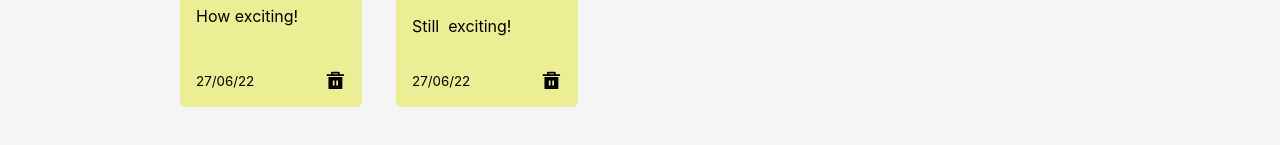
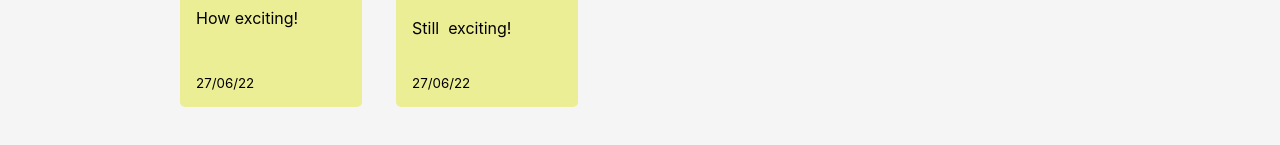
Before and after one commit to KamCoder5/memo-board, a React (Create React App) app: page / in a window 1280 px wide. Shown: the part 207-352 px from the top of the page. Built offline with nearby package versions, Linux system fonts and the light colour scheme.

Commit message:
Delete icon conditionally renders

```diff
--- a/src/components/Memo.js
+++ b/src/components/Memo.js
@@ -1,18 +1,35 @@
 import { RiDeleteBin5Fill } from "react-icons/ri";
+import { useState } from "react";
 function Memo(props) {
+  const [isVisible, setIsVisible] = useState(false);
+
+  function handleOnMouseEnterDeleteIcon() {
+    setIsVisible(!isVisible);
+  }
+
+  function handleOnMouseLeaveDeleteIcon() {
+    setIsVisible(!isVisible);
+  }
+
   return (
-    <div className="memo">
+    <div
+      className="memo"
+      onMouseEnter={handleOnMouseEnterDeleteIcon}
+      onMouseLeave={handleOnMouseLeaveDeleteIcon}
+    >
       <div className="memo-title">{props.title} </div>
       <div className="memo-body">{props.body}</div>
       <div className="memo-footer">
         <small>{props.creation_date}</small>
-        <RiDeleteBin5Fill
-          onClick={() => {
-            props.handleDeleteNote(props.id);
-          }}
-          className="delete-icon"
-          size="1.3em"
-        />
+        {isVisible ? (
+          <RiDeleteBin5Fill
+            className="delete-icon"
+            size="1.3em"
+            onClick={() => {
+              props.handleDeleteNote(props.id);
+            }}
+          />
+        ) : null}
       </div>
     </div>
   );
```
